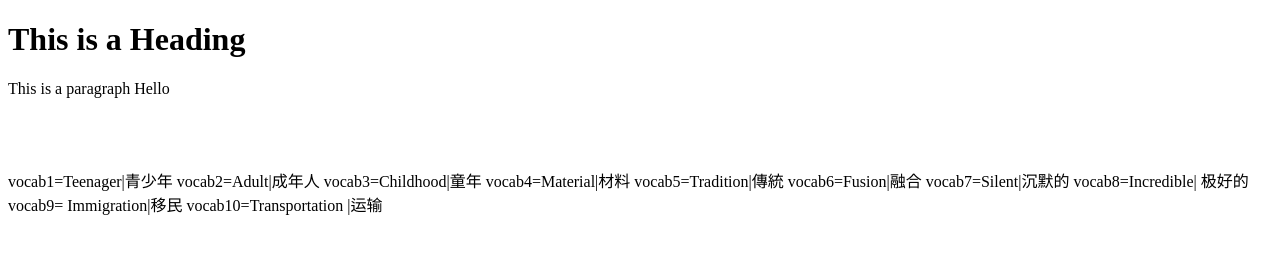
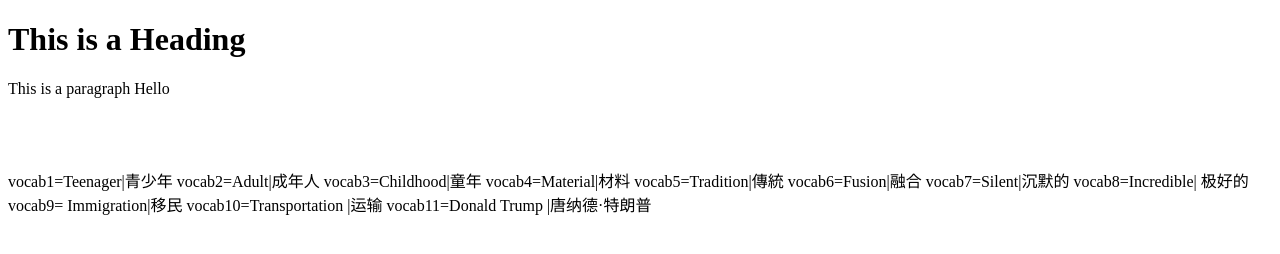
Before and after one commit to huangsdavid-ctrl/huangs.github.io, a plain HTML site: page index.html in a window 1280 px wide. Drawn offline with Linux system fonts and the light colour scheme.

Commit message:
Update index.html

```diff
--- a/index.html
+++ b/index.html
@@ -38,6 +38,7 @@
 		vocab8=Incredible| 极好的
 		vocab9= Immigration|移民
 		vocab10=Transportation |运输
+				vocab11=Donald Trump |唐纳德·特朗普
 
 
 
```
